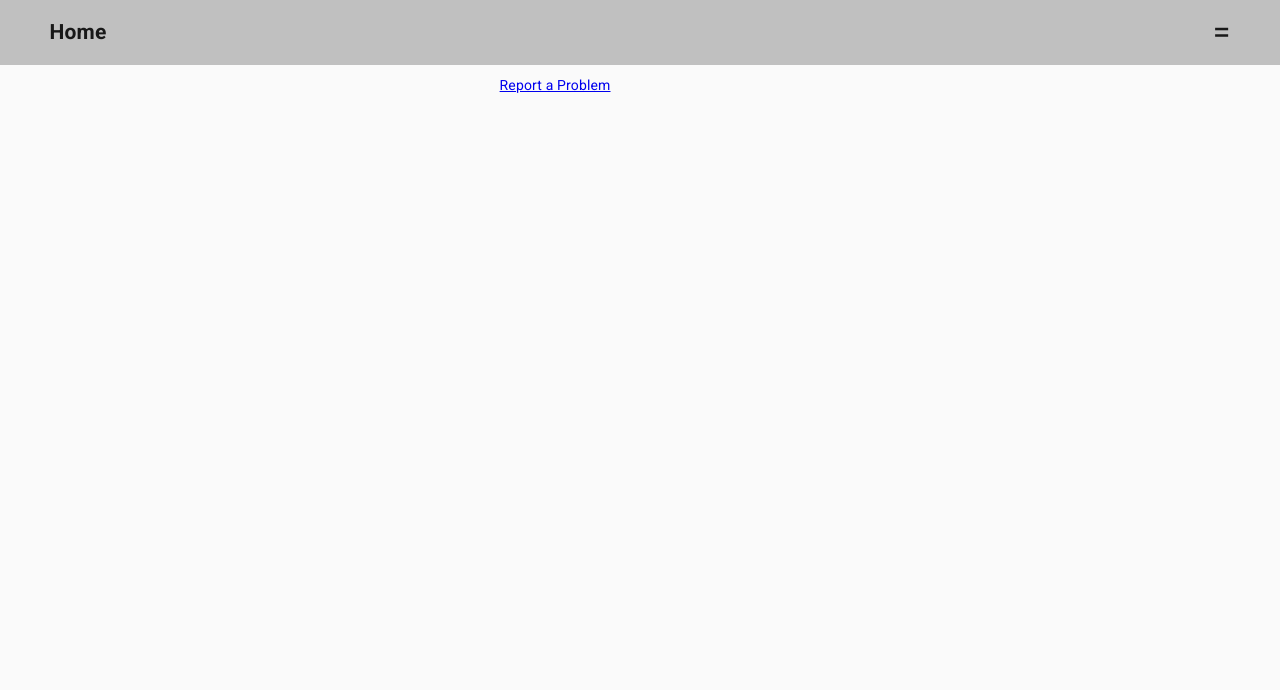
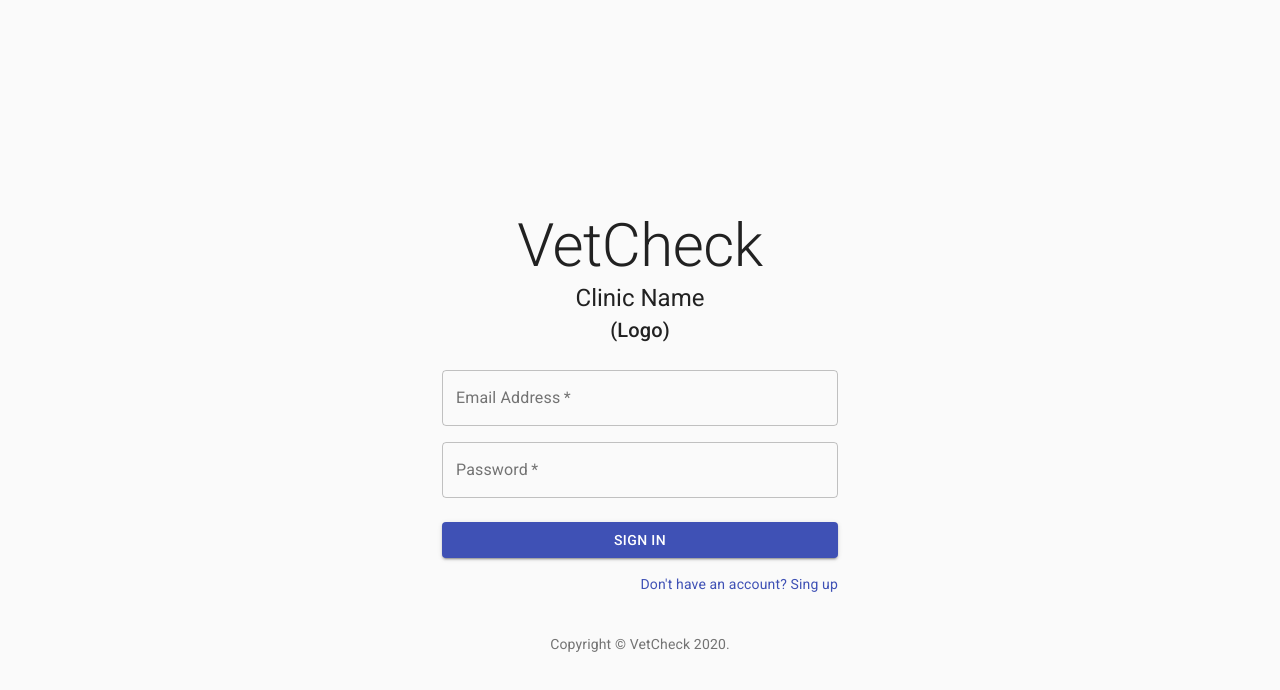
Before and after one commit to Sebsterio/animalysis, a React (Create React App) app in the folder client/: page / in a window 1280 px wide. Shown: the top 690 px of the page. Built offline with nearby package versions, Linux system fonts and the light colour scheme.

Commit message:
create AccountPage and Copyright components

```diff
--- /dev/null
+++ b/client/src/components/Account/AccountPage-styles.js
@@ -0,0 +1,21 @@
+import { makeStyles } from "@material-ui/core/styles";
+
+export const useStyles = makeStyles((theme) => ({
+	paper: {
+		marginTop: theme.spacing(8),
+		display: "flex",
+		flexDirection: "column",
+		alignItems: "center",
+	},
+	avatar: {
+		margin: theme.spacing(1),
+		backgroundColor: theme.palette.secondary.main,
+	},
+	form: {
+		width: "100%", // Fix IE 11 issue.
+		marginTop: theme.spacing(3),
+	},
+	submit: {
+		margin: theme.spacing(3, 0, 2),
+	},
+}));
--- /dev/null
+++ b/client/src/components/Account/AccountPage.jsx
@@ -0,0 +1,127 @@
+import React, { useState } from "react";
+import Button from "@material-ui/core/Button";
+import TextField from "@material-ui/core/TextField";
+import FormControlLabel from "@material-ui/core/FormControlLabel";
+import Checkbox from "@material-ui/core/Checkbox";
+import Link from "@material-ui/core/Link";
+import Grid from "@material-ui/core/Grid";
+import Box from "@material-ui/core/Box";
+import Typography from "@material-ui/core/Typography";
+import Container from "@material-ui/core/Container";
+
+import { Copyright } from "components/Copyright";
+
+import { useStyles } from "./AccountPage-styles";
+
+const AccountPage = () => {
+	// TODO: routes
+	const [mode, setMode] = useState("sing-in");
+	const goToSingIn = () => setMode("sing-in");
+	const goToSingUp = () => setMode("sing-up");
+
+	const classes = useStyles();
+
+	return (
+		<Container maxWidth="xs">
+			<div className={classes.paper}>
+				<Typography component="h1" variant="h2">
+					VetCheck
+				</Typography>
+				<Typography component="h1" variant="h5">
+					Clinic Name
+				</Typography>
+				<Typography component="h1" variant="h6">
+					(Logo)
+				</Typography>
+
+				<form className={classes.form} noValidate>
+					<Grid container spacing={2}>
+						{mode === "sing-up" && (
+							<>
+								<Grid item xs={12} sm={6}>
+									<TextField
+										autoComplete="fname"
+										name="firstName"
+										variant="outlined"
+										required
+										fullWidth
+										id="firstName"
+										label="First Name"
+										autoFocus
+									/>
+								</Grid>
+								<Grid item xs={12} sm={6}>
+									<TextField
+										variant="outlined"
+										required
+										fullWidth
+										id="lastName"
+										label="Last Name"
+										name="lastName"
+										autoComplete="lname"
+									/>
+								</Grid>
+							</>
+						)}
+						<Grid item xs={12}>
+							<TextField
+								variant="outlined"
+								required
+								fullWidth
+								id="email"
+								label="Email Address"
+								name="email"
+								autoComplete="email"
+							/>
+						</Grid>
+						<Grid item xs={12}>
+							<TextField
+								variant="outlined"
+								required
+								fullWidth
+								name="password"
+								label="Password"
+								type="password"
+								id="password"
+								autoComplete="current-password"
+							/>
+						</Grid>
+						{mode === "sing-up" && (
+							<Grid item xs={12}>
+								<FormControlLabel
+									control={
+										<Checkbox value="allowExtraEmails" color="primary" />
+									}
+									label="I want to receive inspiration, marketing promotions and updates via email."
+								/>
+							</Grid>
+						)}
+					</Grid>
+					<Button
+						type="submit"
+						fullWidth
+						variant="contained"
+						color="primary"
+						className={classes.submit}
+					>
+						{mode === "sing-up" && "Sign Up"}
+						{mode === "sing-in" && "Sign In"}
+					</Button>
+					<Grid container justify="flex-end">
+						<Grid item>
+							<Link href="#" variant="body2">
+								{mode === "sing-up" && "Already have an account? Sign in"}
+								{mode === "sing-in" && "Don't have an account? Sing up"}
+							</Link>
+						</Grid>
+					</Grid>
+				</form>
+			</div>
+			<Box mt={5}>
+				<Copyright />
+			</Box>
+		</Container>
+	);
+};
+
+export default AccountPage;
--- /dev/null
+++ b/client/src/components/Account/AccountPageContainer.jsx
@@ -0,0 +1,21 @@
+import React from "react";
+import { connect } from "react-redux";
+
+import AccountPage from "./AccountPage";
+
+const mapStateToProps = (state) => ({});
+
+const mapDispatchToProps = (dispatch) => ({
+	// clearError: () => dispatch(clearError()),
+	// register: (data) => dispatch(register(data)),
+	// login: (data) => dispatch(login(data)),
+	// logout: () => dispatch(logout()),
+	// remove: (data) => dispatch(closeAccount(data)),
+});
+
+const AccountPageContainer = (props) => <AccountPage {...props} />;
+
+export default connect(
+	mapStateToProps,
+	mapDispatchToProps
+)(AccountPageContainer);
--- /dev/null
+++ b/client/src/components/Account/index.js
@@ -0,0 +1 @@
+export { default as AccountPage } from "./AccountPageContainer";
--- a/client/src/components/App/App.jsx
+++ b/client/src/components/App/App.jsx
@@ -3,15 +3,16 @@
 
 import { routes } from "./routes";
 import { Header } from "./components";
+import { AccountPage } from "components/Account";
 
 import "./App.scss";
 
 /*******************************
  * Routing
- * LATER: trigger auth
+ * Trigger authentication (TODO)
  *******************************/
 
-export const App = () => {
+export const App = ({ isAuthenticated }) => {
 	// Create Route & Page components from routes array
 	const pages = routes.map((route) => {
 		const { path, component, exact } = route;
@@ -20,11 +21,13 @@
 
 	return (
 		<div className="App">
-			<header className="App__header">
-				<Header routes={routes} />
-			</header>
+			{isAuthenticated && (
+				<header className="App__header">
+					<Header routes={routes} />
+				</header>
+			)}
 			<main className="App__main">
-				<Switch>{pages}</Switch>
+				{isAuthenticated ? <Switch>{pages}</Switch> : <AccountPage />}
 			</main>
 		</div>
 	);
--- a/client/src/components/App/App.scss
+++ b/client/src/components/App/App.scss
@@ -16,9 +16,10 @@
 		position: relative;
 		flex: 1 1 0;
 		width: 100%;
-		max-width: 300px;
+		max-width: 30rem;
 		margin: auto;
 		padding: 0.6rem;
-		box-sizing: border-box;
+		display: flex;
+		align-items: center;
 	}
 }
--- /dev/null
+++ b/client/src/components/Copyright/Copyright.jsx
@@ -0,0 +1,13 @@
+import React from "react";
+import Link from "@material-ui/core/Link";
+import Typography from "@material-ui/core/Typography";
+
+export const Copyright = () => (
+	<Typography variant="body2" color="textSecondary" align="center">
+		{"Copyright © "}
+		<Link color="inherit" href="#">
+			VetCheck
+		</Link>
+		{` ${new Date().getFullYear()}.`}
+	</Typography>
+);
--- /dev/null
+++ b/client/src/components/Copyright/index.js
@@ -0,0 +1 @@
+export * from "./Copyright";
```
Also changed, not shown: client/src/components/App/AppContainer.jsx (added, +14 -0 lines).
